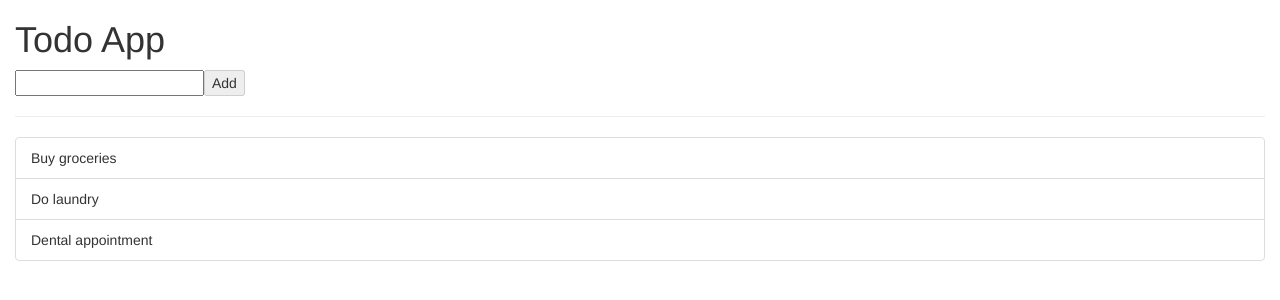
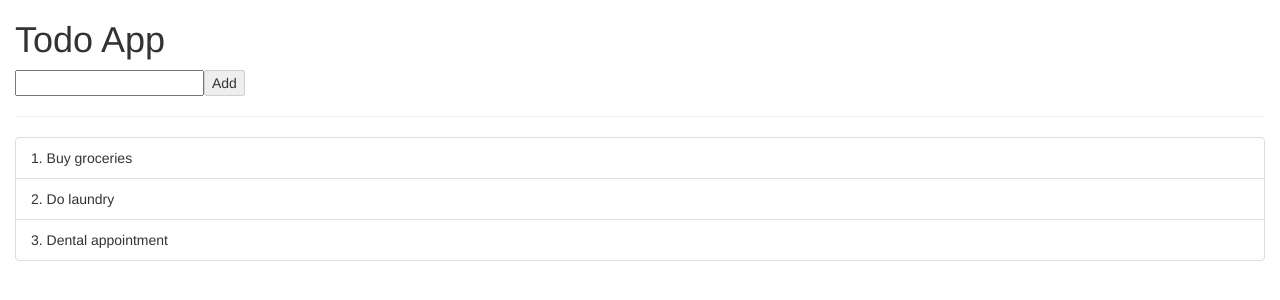
Before and after one commit to faizangithub-tech/angular2-todo, an Angular app: page / in a window 1280 px wide. Shown: the top 300 px of the page. Built offline with nearby package versions, Linux system fonts and the light colour scheme.

Commit message:
Introducing Angular Directive: ngFor

```diff
--- a/src/app/todo/todo-list.component.ts
+++ b/src/app/todo/todo-list.component.ts
@@ -13,9 +13,9 @@ export class Todo {
                 <button [disabled]="todoInput.value == ''">Add</button>
                 <hr/>
                 <ul class="list-group">
-                  <li class="list-group-item">{{ todos[0].task }}</li>
-                  <li class="list-group-item">{{ todos[1].task }}</li>
-                  <li class="list-group-item">{{ todos[2].task }}</li>
+                  <li *ngFor="let todo of todos; let i = index" class="list-group-item">
+                    {{i+1}}. {{ todo.task }}
+                  </li>
                 </ul>
             </div>`
 })
```
